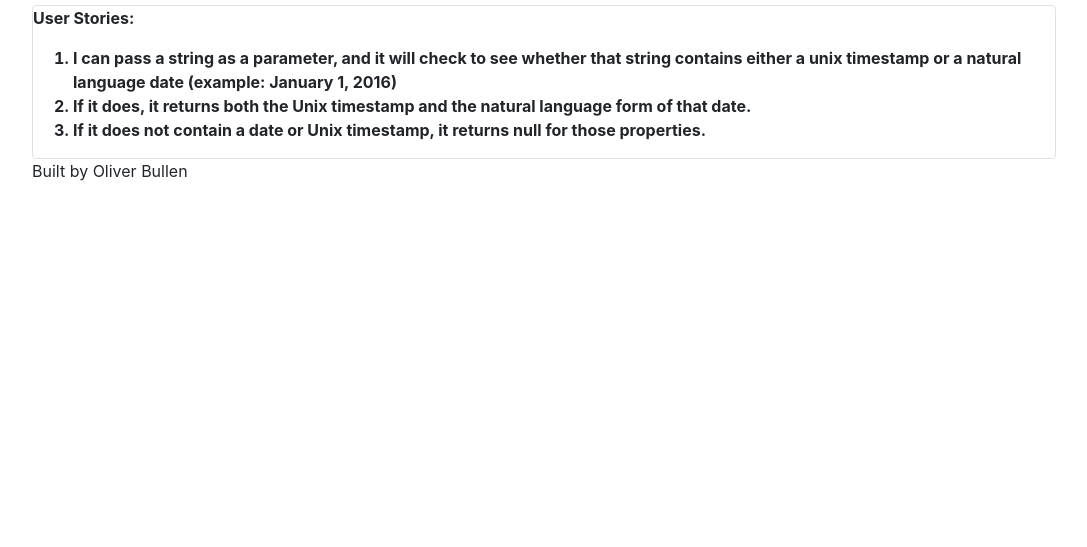
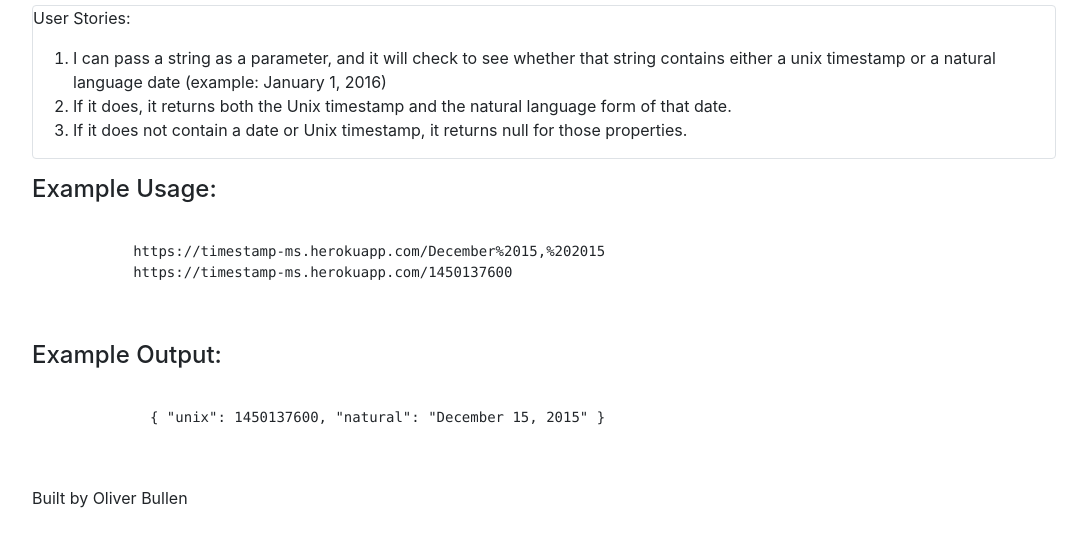
Before and after one commit to d33con/timestamp-microservice, a website: page views/index.html in a window 1280 px wide. Shown: the part 115-662 px from the top of the page, without its empty margins (96-1183 px from the left). Drawn offline with nearby package versions, Linux system fonts and the light colour scheme; no server answers.

Commit message:
💈🏬 Checkpoint ./views/index.html:761107/1532 ./server.js:761107/159

```diff
--- a/views/index.html
+++ b/views/index.html
@@ -26,8 +26,8 @@
       </h1>
     </header>
 
-    <main class="border rounded">
-      <strong>
+    <main>
+      <blockquote class="border rounded">
       <p>User Stories:</p>
       <section>
         <ol>
@@ -36,10 +36,32 @@
           <li>If it does not contain a date or Unix timestamp, it returns null for those properties.</li>
         </ol>
       </section>
+      </blockquote>
       <section>
-
+        <h4>
+          Example Usage:
+        </h4>
+        <p>
+          <pre>
+            <code>
+            https://timestamp-ms.herokuapp.com/December%2015,%202015
+            https://timestamp-ms.herokuapp.com/1450137600
+            </code>
+          </pre>
+        </p>
       </section>
-      </strong>
+      <section>
+        <h4>
+          Example Output:
+        </h4>
+        <p>
+          <pre>
+            <code>
+              { "unix": 1450137600, "natural": "December 15, 2015" }
+            </code>
+          </pre>
+        </p>
+      </section>
     </main>
 
     <footer>
```
Also changed, not shown: server.js (+6 -2 lines).
